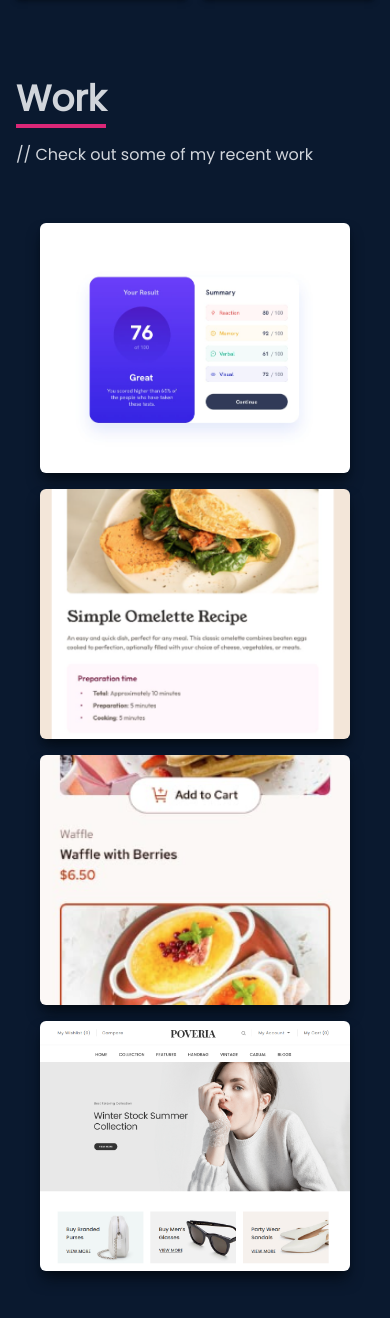
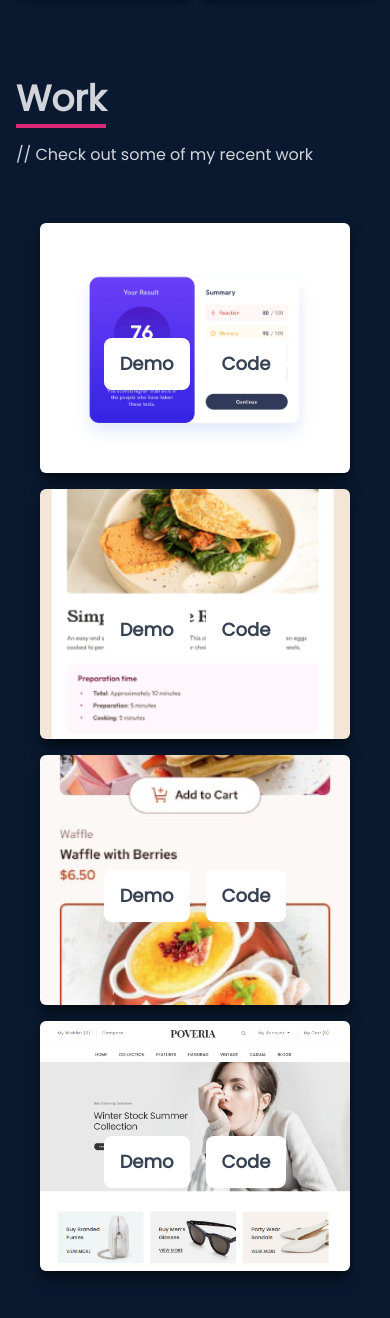
Before and after one commit to LuiRo07/LuiRo07.github.io, a React (Vite) app: page / in a window 390 px wide. Shown: the part 2469-3787 px from the top of the page. Built offline with nearby package versions, Linux system fonts and the light colour scheme.

Commit message:
project cards have full opacity when displayed on mobile, hovering interactions are for desktop screens

```diff
--- a/src/components/Work.jsx
+++ b/src/components/Work.jsx
@@ -27,7 +27,7 @@ const Work = () => {
             className="shadow-lg shadow-[#040c16] group container rounded-md flex justify-center items-center mx-auto content-div"
           >
             {/* Hover Effects */}
-            <div className="opacity-0 group-hover:opacity-100">
+            <div className="md:opacity-0 opacity-100 group-hover:md:opacity-100">
               <span className="text-2xl font-bold text-white tracking-wider"></span>
               <div className="pt-8 text-center">
                 <a
@@ -54,7 +54,7 @@ const Work = () => {
             className="shadow-lg shadow-[#040c16] group container rounded-md flex justify-center items-center mx-auto content-div"
           >
             {/* Hover Effects */}
-            <div className="opacity-0 group-hover:opacity-100">
+            <div className="md:opacity-0 group-hover:md:opacity-100">
               <span className="text-2xl font-bold text-white tracking-wider"></span>
               <div className="pt-8 text-center">
                 <a
@@ -81,7 +81,7 @@ const Work = () => {
             className="shadow-lg shadow-[#040c16] group container rounded-md flex justify-center items-center mx-auto content-div"
           >
             {/* Hover Effects */}
-            <div className="opacity-0 group-hover:opacity-100">
+            <div className="md:opacity-0 group-hover:opacity-100">
               <span className="text-2xl font-bold text-white tracking-wider"></span>
               <div className="pt-8 text-center">
                 <a
@@ -108,7 +108,7 @@ const Work = () => {
             className="shadow-lg shadow-[#040c16] group container rounded-md flex justify-center items-center mx-auto content-div"
           >
             {/* Hover Effects */}
-            <div className="opacity-0 group-hover:opacity-100">
+            <div className="md:opacity-0 opacity-100 group-hover:md:opacity-100">
               <span className="text-2xl font-bold text-white tracking-wider"></span>
               <div className="pt-8 text-center">
                 <a href="https://poveria-apparel.netlify.app" target="_blank">
```
